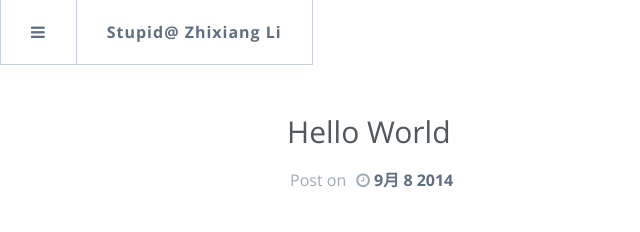
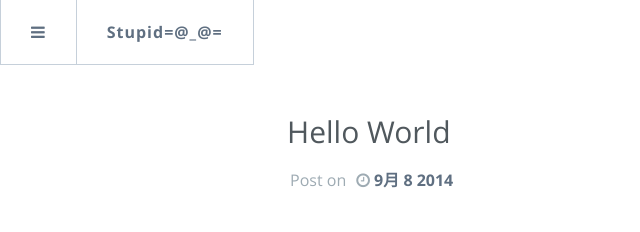
Before and after one commit to stupida/stupida.github.io, a plain HTML site: page 2014/09/08/hello-world/index.html in a window 1280 px wide. Shown: the top 232 px of the page, 0-640 px from the left. Drawn offline with nearby package versions, Linux system fonts and the light colour scheme; a script that the page names is missing.

Commit message:
Site updated: 2014-09-08 21:22:02

```diff
--- a/2014/09/08/hello-world/index.html
+++ b/2014/09/08/hello-world/index.html
@@ -4,14 +4,14 @@
 <head>
   <meta http-equiv="Content-Type" content="text/html" charset="UTF-8" >
   <meta http-equiv="X-UA-Compatible" content="IE=edge,chrome=1"/>
-  <title>Hello World | Stupid@ Zhixiang Li</title>
-  <meta name="description" content="Hello World! My name is Zhixiang Li!" />
+  <title>Hello World | Stupid=@_@=</title>
+  <meta name="description" content="Zhixiang Li's Zone" />
   <meta name="HandheldFriendly" content="True" />
   <meta name="MobileOptimized" content="320" />
   <meta name="viewport" content="width=device-width, initial-scale=1.0" />
   <link rel="stylesheet" type="text/css" href="/css/component.css" />
   <link rel="stylesheet" type="text/css" href="/css/screen.css" />
-  <meta name="generator" content="Stupid@ Zhixiang Li">
+  <meta name="generator" content="Stupid=@_@=">
   <script src="http://static.duoshuo.com/embed.js"></script>
 
 
@@ -106,7 +106,7 @@
                 <li  style="border-left: 1px solid #c6d0da;">
                     <a id="trigger" href="#"><i class="fa fa-bars"></i></a>
                 </li>
-                <li ><a id="nexus-back" data-pjax href="/">Stupid@ Zhixiang Li</a></li>
+                <li ><a id="nexus-back" data-pjax href="/">Stupid=@_@=</a></li>
 
                 <div id="nav-container">
                     <div class="post-navbar" style="line-height: 63px;display:none">
@@ -192,7 +192,7 @@
 <footer class="site-footer">
 
     <div class="inner">
-        <section class="copyright"><a href="/"></a> &copy; Stupid@ Zhixiang Li 2014</section>
+        <section class="copyright"><a href="/"></a> &copy; Stupid=@_@= 2014</section>
         <section class="poweredby">Published with <a target="_blank" href="http://hexo.io/">Hexo   </a> and Theme by <a target="_blank" href="https://github.com/yuche/hexo-theme-kael">Kael</a></section>
     </div>
 </footer>
```
Also changed, not shown: archives/2014/09/index.html (+5 -5 lines), archives/2014/index.html (+5 -5 lines), archives/index.html (+5 -5 lines), index.html (+5 -5 lines).
